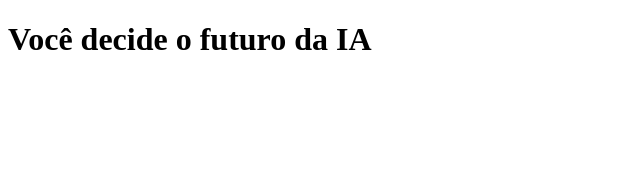
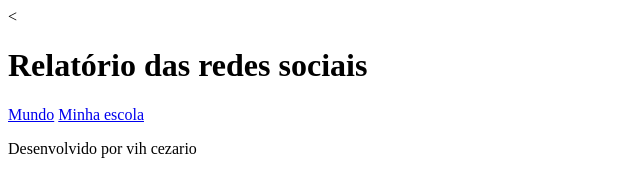
Before and after one commit to vihh123/rede-socialllllllllll, a plain HTML site: page index.html in a window 1280 px wide. Shown: the whole page, without its empty margins (0-640 px from the left). Drawn offline with Linux system fonts and the light colour scheme.

Commit message:
Update index.html

```diff
--- a/index.html
+++ b/index.html
@@ -1,19 +1,27 @@
-<!DOCTYPE html>
+<<!DOCTYPE html>
 <html lang="pt-br">
 <head>
     <meta charset="UTF-8">
     <meta name="viewport" content="width=device-width, initial-scale=1.0">
+    <title>Redes Sociais</title>
     <link rel="stylesheet" href="style.css">
-    <title>Você decide o futuro da IA</title>
 </head>
 <body>
-    <div class="caixa-principal">
-        <h1>Você decide o futuro da IA</h1>
-        <div class="caixa-perguntas"></div>
-        <div class="caixa-alternativas"></div>
-        <div class="caixa-resultado">
-            <p class="texto-resultado"></p>
-        </div>
-    </div>
+    <header>
+        <h1>Relatório das redes sociais</h1>
+        <nav>
+            <a href="index.html">Mundo</a>
+            <a href="#">Minha escola</a>
+        </nav>
+    </header>
+    <main class="graficos-section">
+        <section id="graficos-container" class="graficos-container">
+            <!-- crie os gráficos/texto aqui -->
+        </section>
+    </main>
+    <footer>
+        <p>Desenvolvido por vih cezario</p>
+    </footer>
+    <script type="module" src="graficos/informacoesGlobais.js"></script>
 </body>
 </html>
```
